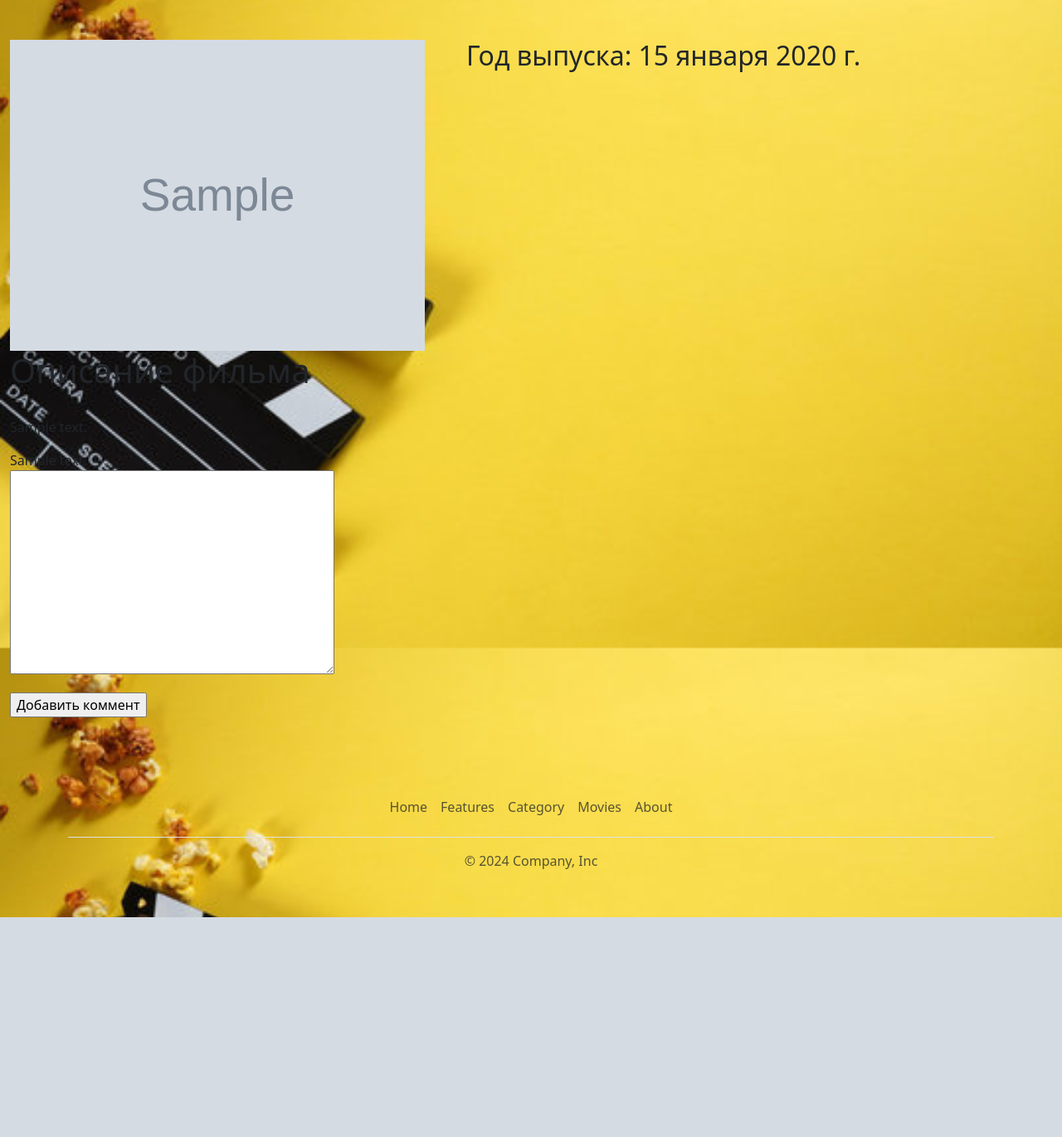
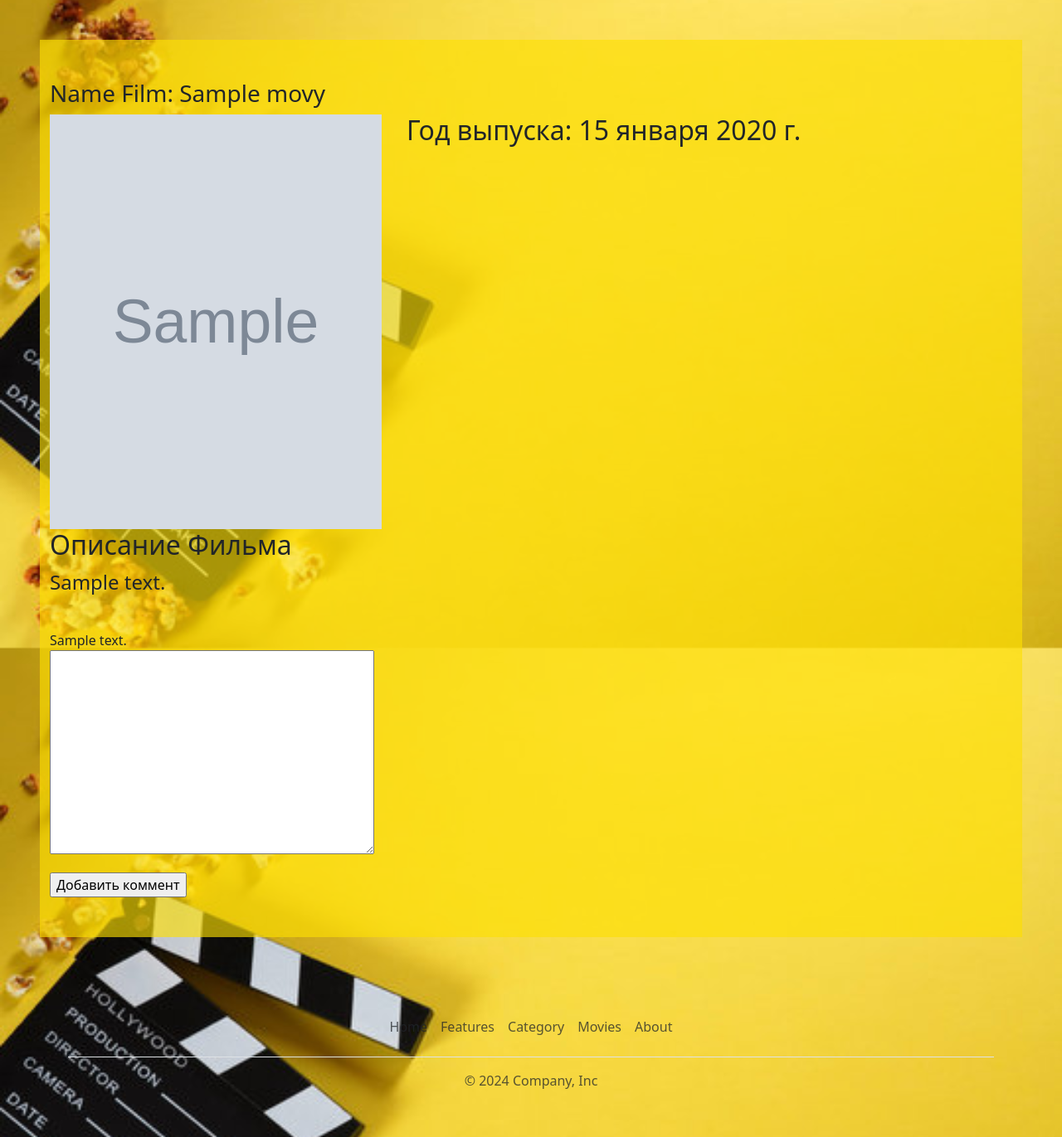
Before and after one commit to aqmuratov/Movies, a Django app: page /detail/1 in a window 1280 px wide. Shown: the part 72-1443 px from the top of the page at 83% size. Before the commit the page ends 1178 px from the top, so only its background shows below. Run offline with Django 4.2, Linux system fonts and the light colour scheme; tables that the repository leaves empty hold one stand-in row (values such as "Sample post"); grey boxes marked "Sample" are stand-in pictures.

Commit message:
dizayni ozgerdi

```diff
--- a/movies/templates/movie_detail.html
+++ b/movies/templates/movie_detail.html
@@ -1,18 +1,15 @@
 {% extends 'base.html' %}
 {% block content %}
-
-
-
-        <div class="container-fluid py-5">
+      <div class="p-5 mb-4  rounded-3">
+        <div class="container-fluid py-5" style="background-color: rgba(253, 224, 3, 0.636);">
+          <h3>Name Film: {{movie.name}}</h3>
             <div style="display: flex;">
-
-            <img src="{{movie.image.url}}" alt="{{movie.name}}" style="width: 500px;">
-            <h2 style="margin-top: px; width: 590px; margin-left: 50px;">Год выпуска: {{movie.realised_date}}</h2>
-
+              <img src="{{movie.image.url}}" alt="{{movie.name}}" style="width: 400px; height: 500px;">
+              <h2 style="margin-top: px; width: 590px; margin-left: 30px;">Год выпуска: {{movie.realised_date}}</h2>
             </div>
-            <h1 style="margin-top: px; width: 500px;">Описание фильма</h1>
+            <h2>Описание Фильма</h2>
+            <p class="col-md-8 fs-4">{{movie.description}}</p>
         <br>
-          <p>{{movie.description}}</p>
           {% for comment in comments %}
             {{comment.text}}
             {{comment.created_at}}
@@ -22,7 +19,6 @@
             {{ comment_form.as_p }}
             <input type="submit" value="Добавить коммент" id="">
           </form>
-        </div >
-
-
+        </div>
+      </div >
 {% endblock %}
--- a/movies/templates/moviephoto.html
+++ /dev/null
@@ -1,3 +0,0 @@
-{% for i in movies %}
-</a><img src="{{i.image.url}}" alt="{{i.name}}" style="width: 500px;">
-{% endfor %}
```
Also changed, not shown: movies/templates/login.html (+0 -17 lines), movies/templates/movie_list.html (+4 -11 lines), movies/views.py (line endings or trailing spaces).
